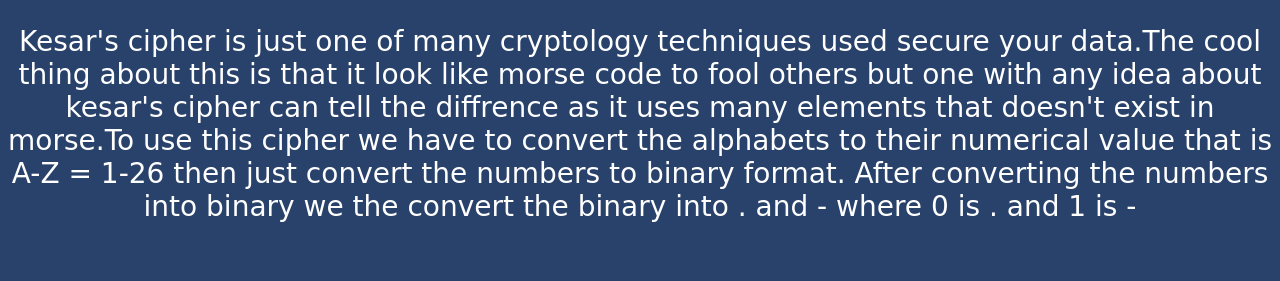
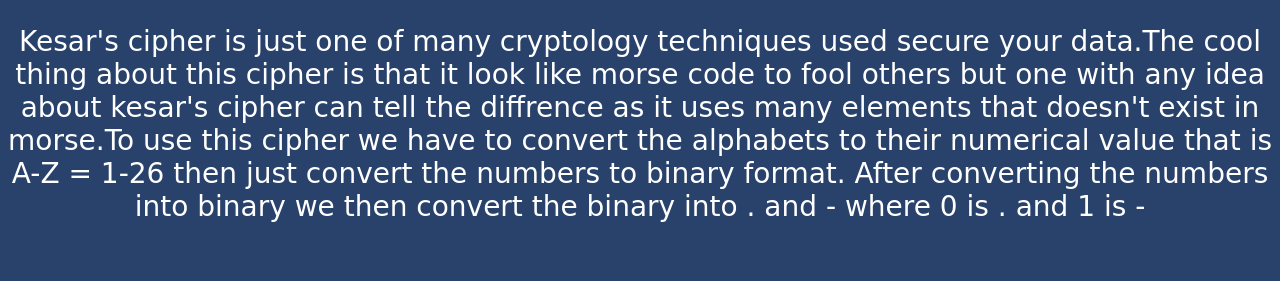
Before and after one commit to prabhkesar123/kesarcipher, a plain HTML site: page index.html in a window 1280 px wide. Shown: the part 82-363 px from the top of the page. Drawn offline with Linux system fonts and the light colour scheme.

Commit message:
Update index.html

```diff
--- a/index.html
+++ b/index.html
@@ -10,9 +10,9 @@
 
         <h1 class="heading">Kesar's cipher</h1>
         <p class="para">Kesar's cipher is just one of many cryptology techniques used secure your data.The
-             cool thing about this is that it look like morse code to fool others but one with any idea about kesar's
+             cool thing about this cipher is that it look like morse code to fool others but one with any idea about kesar's
              cipher can tell the diffrence as it uses many elements that doesn't exist in morse.To use this cipher we have to convert the alphabets to their numerical value that is A-Z = 1-26 then just convert the numbers to binary format.
-             After converting the numbers into binary we the convert the binary into . and - where 0 is . and 1 is -
+             After converting the numbers into binary we then convert the binary into . and - where 0 is . and 1 is -
         <p class="heading2">L -> 12 -> 1100 -> --..</p>
     </div>
 
```
